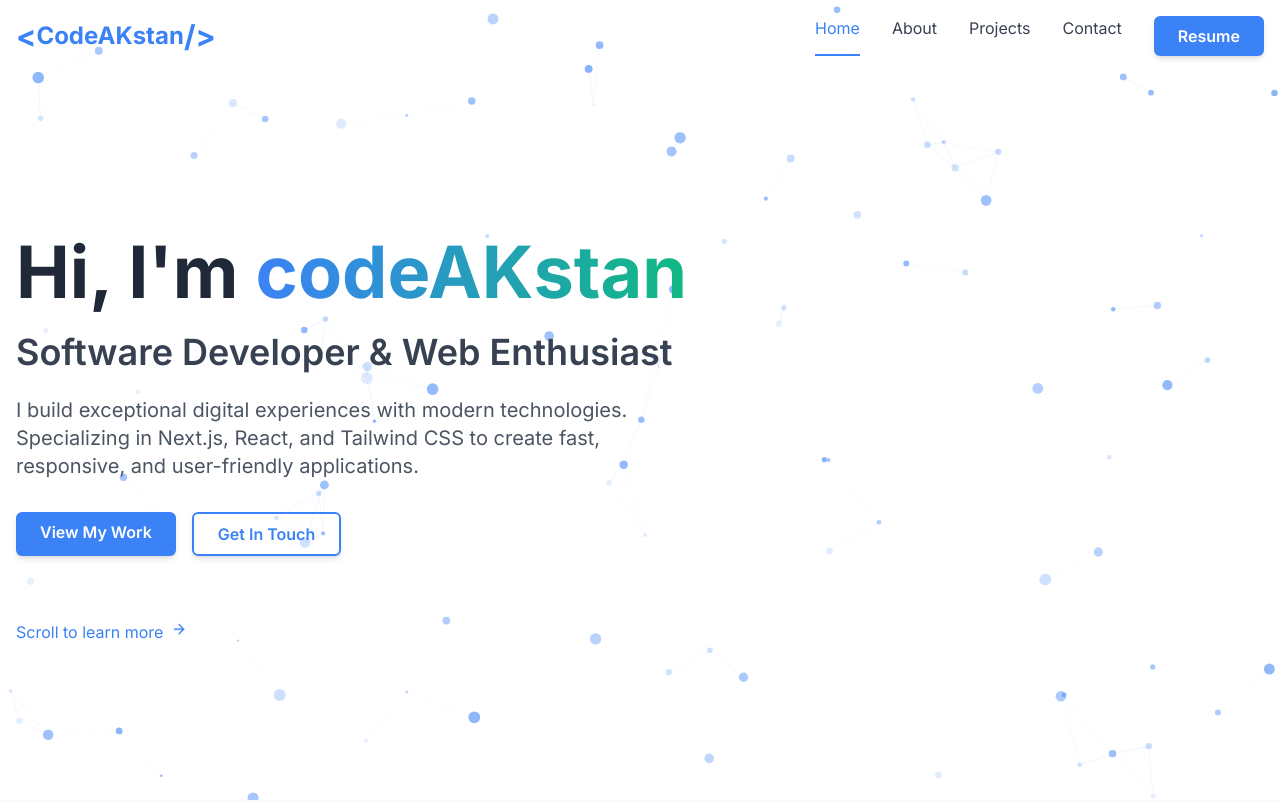
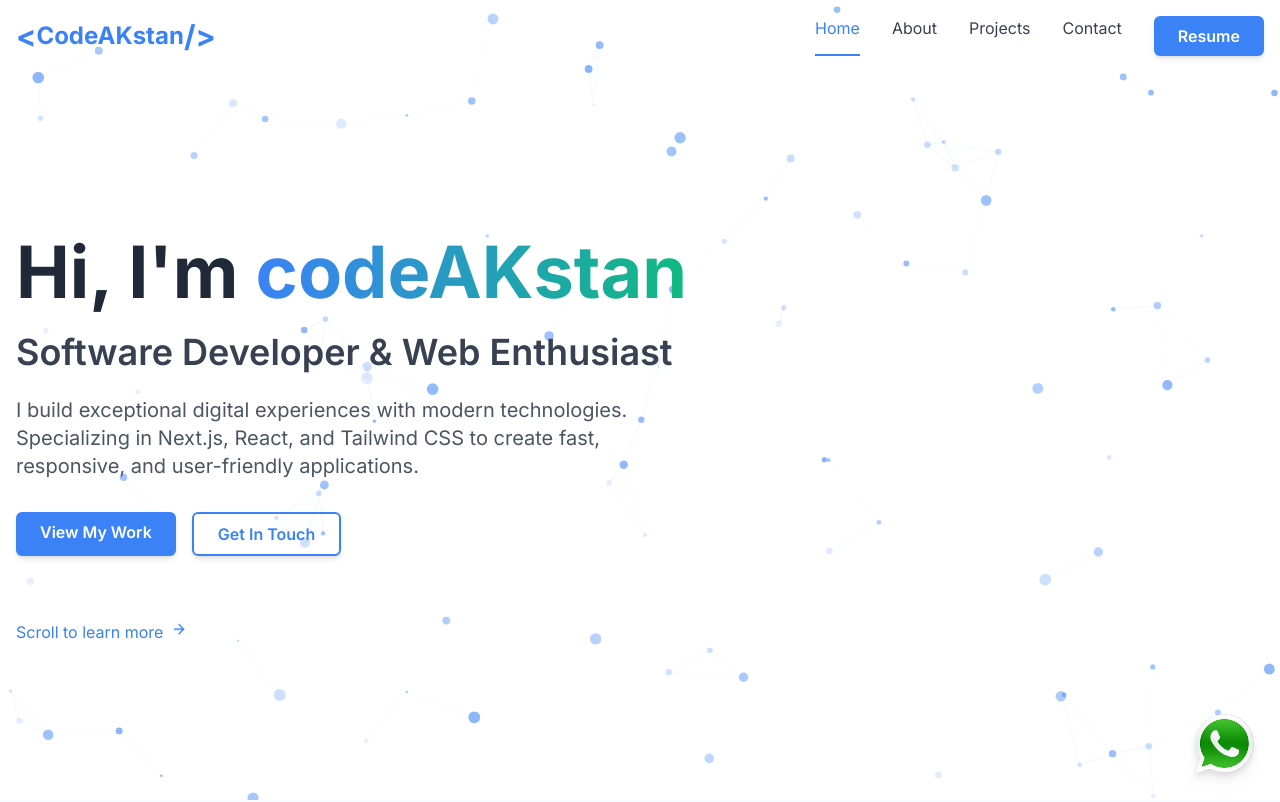
Before and after one commit to codeAKstan/cdk, a Next.js app: page / in a window 1280 px wide. Shown: the top 802 px of the page. Built offline with nearby package versions, Linux system fonts and the light colour scheme.

Commit message:
feat: add WhatsApp widget for customer support
Add a floating WhatsApp button component that links to customer support. The widget is positioned fixed at the bottom right of the screen for easy access across all pages.

```diff
--- a/app/layout.js
+++ b/app/layout.js
@@ -2,6 +2,7 @@ import { Inter } from "next/font/google"
 import "./globals.css"
 import NextAuthProvider from "@/components/NextAuthProvider"
 import ConditionalLayout from "@/components/ConditionalLayout"
+import WhatsAppWidget from "@/components/WhatsAppWidget"
 
 const inter = Inter({ subsets: ["latin"] })
 
@@ -18,6 +19,7 @@ export default function RootLayout({ children }) {
           <ConditionalLayout>
             {children}
           </ConditionalLayout>
+          <WhatsAppWidget />
         </NextAuthProvider>
       </body>
     </html>
--- /dev/null
+++ b/components/WhatsAppWidget.js
@@ -0,0 +1,25 @@
+import Image from "next/image"
+
+export default function WhatsAppWidget() {
+  const phone = "2348052923367" // Assumes Nigeria: +234 and drops leading 0
+  const href = `https://wa.me/${phone}`
+
+  return (
+    <a
+      href={href}
+      target="_blank"
+      rel="noopener noreferrer"
+      aria-label="Chat on WhatsApp"
+      className="fixed z-50 bottom-4 right-4 md:bottom-6 md:right-6"
+    >
+      <Image
+        src="/wa.png"
+        alt="WhatsApp"
+        width={64}
+        height={64}
+        priority
+        className="h-14 w-14 md:h-16 md:w-16 drop-shadow-lg hover:scale-105 transition-transform"
+      />
+    </a>
+  )
+}
```
Also changed, not shown: public/wa.png (added).
